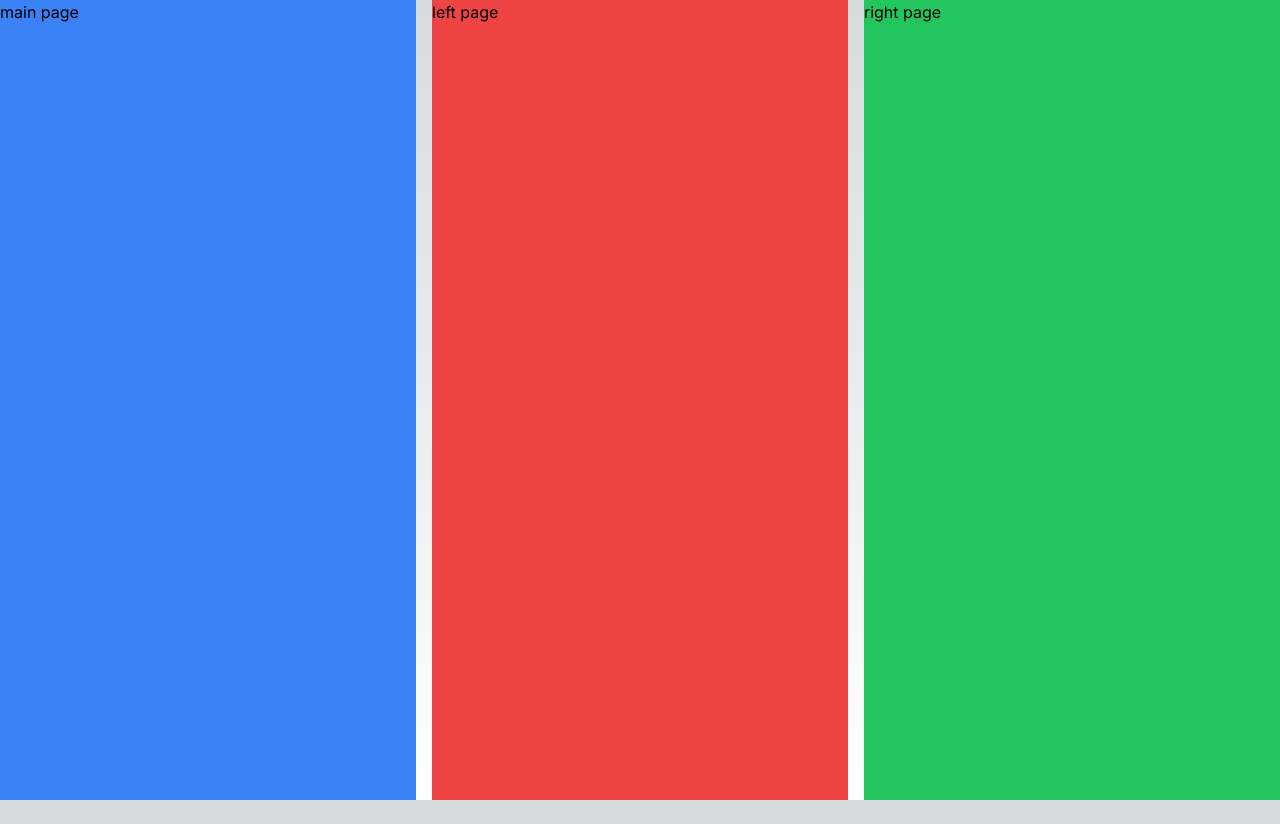
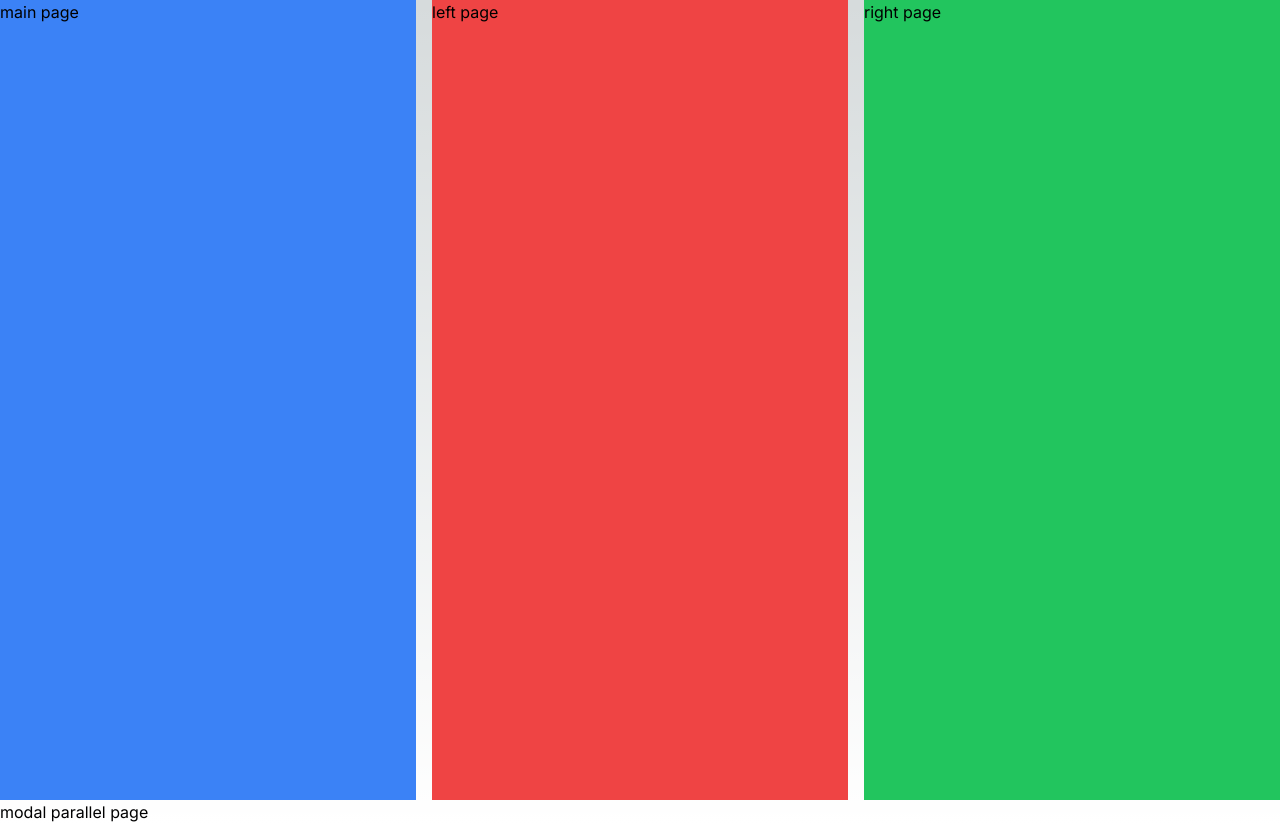
Before and after one commit to szm8991/next-learn, a Next.js app: page /parallel in a window 1280 px wide. Before the commit the page ends 800 px from the top, so only its background shows below. Built offline with nearby package versions, Linux system fonts and the light colour scheme.

Commit message:
feat: add modal paralle route page

```diff
--- /dev/null
+++ b/src/app/@modal/parallel/page.tsx
@@ -0,0 +1,3 @@
+export default function Page() {
+  return <div>modal parallel page</div>;
+}
```
